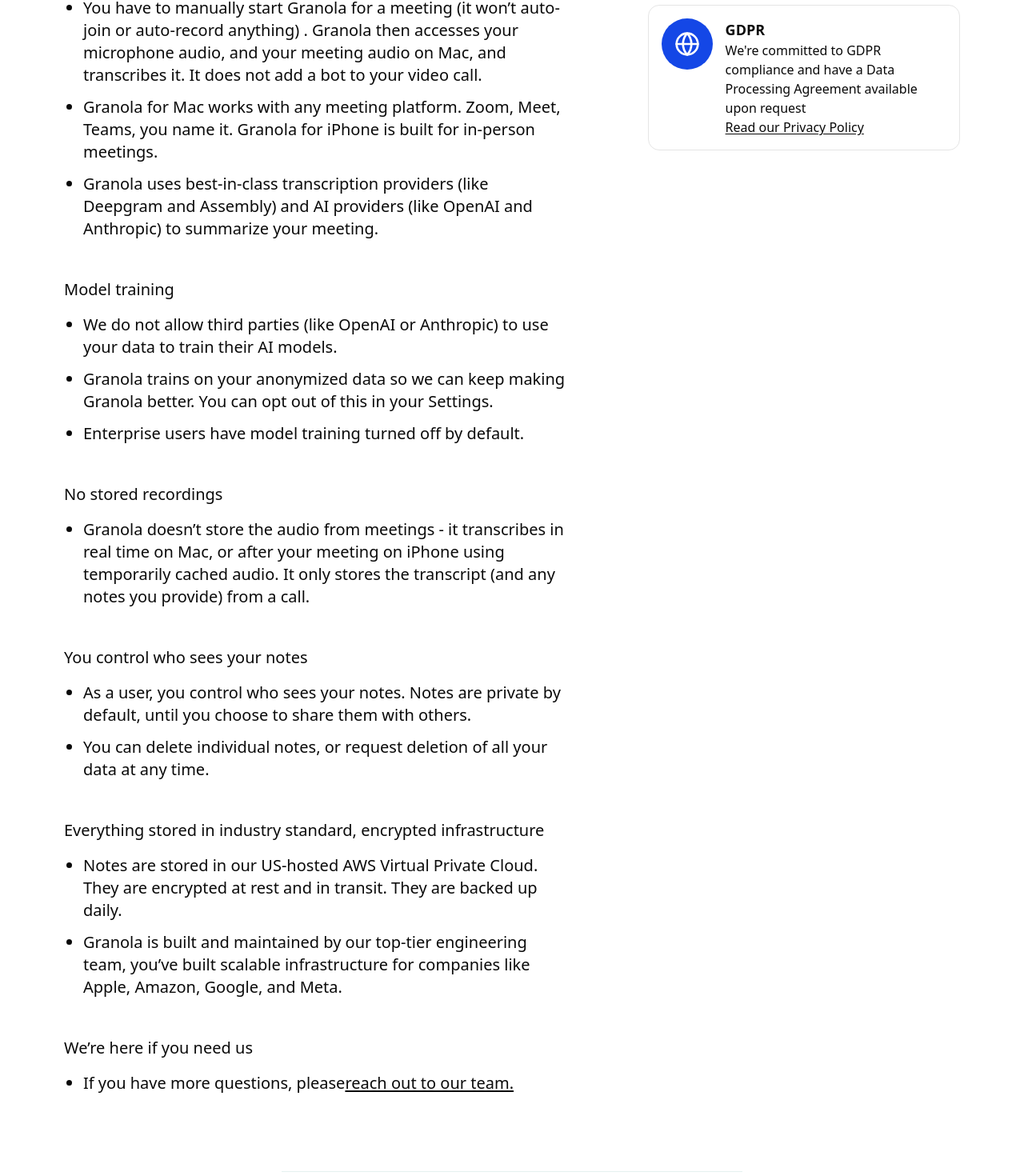
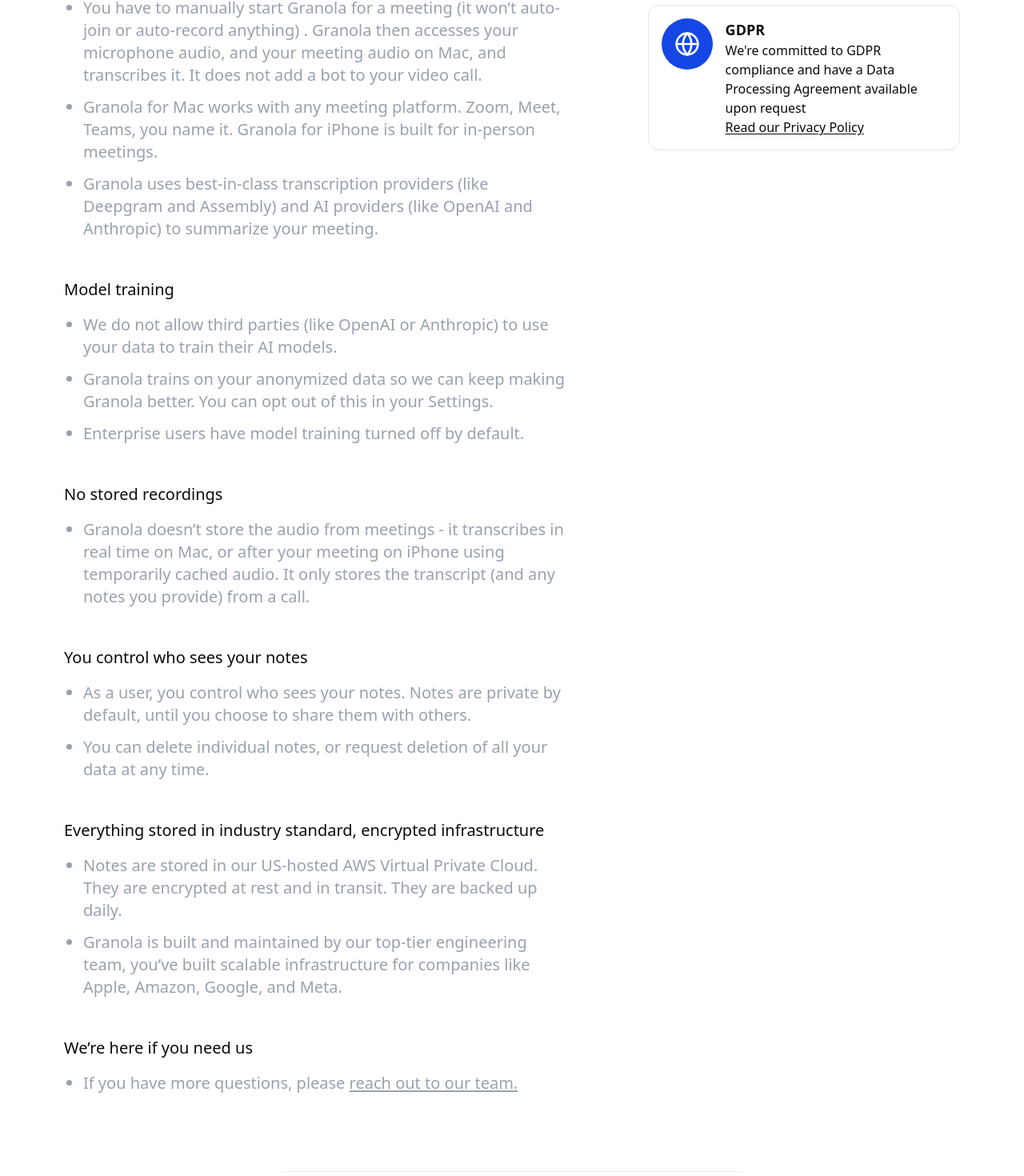
Before and after one commit to Raheel1258/granolaai-website, a Next.js app: page /privacy in a window 1280 px wide. Shown: the part 684-2154 px from the top of the page at 80% size. Built offline with nearby package versions, Linux system fonts and the light colour scheme.

Commit message:
chore: update text in privacy and security page

```diff
--- a/src/components/SecurityBasics.tsx
+++ b/src/components/SecurityBasics.tsx
@@ -2,7 +2,7 @@
   return (
     <>
       <h2 className="text-colored">The basics</h2>
-      <ul className="list-disc pl-6 space-y-3">
+      <ul className="list-disc pl-6 space-y-3 text-gray-400">
         <li>
           Granola is an app for macOS and iPhone, a lot like Apple Notes or
           Notion. It requires Google Workspace login and integrates with your
@@ -26,7 +26,7 @@
       </ul>
 
       <h2 className="mt-8 text-colored">Model training</h2>
-      <ul className="list-disc pl-6 space-y-3">
+      <ul className="list-disc pl-6 space-y-3 text-gray-400">
         <li>
           We do not allow third parties (like OpenAI or Anthropic) to use your
           data to train their AI models.
@@ -39,7 +39,7 @@
       </ul>
 
       <h2 className="mt-8 text-colored">No stored recordings</h2>
-      <ul className="list-disc pl-6 space-y-3">
+      <ul className="list-disc pl-6 space-y-3 text-gray-400">
         <li>
           Granola doesn&rsquo;t store the audio from meetings - it transcribes
           in real time on Mac, or after your meeting on iPhone using temporarily
@@ -49,7 +49,7 @@
       </ul>
 
       <h2 className="mt-8 text-colored">You control who sees your notes</h2>
-      <ul className="list-disc pl-6 space-y-3">
+      <ul className="list-disc pl-6 space-y-3 text-gray-400">
         <li>
           As a user, you control who sees your notes. Notes are private by
           default, until you choose to share them with others.
@@ -63,7 +63,7 @@
       <h2 className="mt-8 text-colored">
         Everything stored in industry standard, encrypted infrastructure
       </h2>
-      <ul className="list-disc pl-6 space-y-3">
+      <ul className="list-disc pl-6 space-y-3 text-gray-400">
         <li>
           Notes are stored in our US-hosted AWS Virtual Private Cloud. They are
           encrypted at rest and in transit. They are backed up daily.
@@ -76,9 +76,9 @@
       </ul>
 
       <h2 className="mt-8 text-colored">We&rsquo;re here if you need us</h2>
-      <ul className="list-disc pl-6 space-y-3">
+      <ul className="list-disc pl-6 space-y-3 text-gray-400">
         <li>
-          If you have more questions, please
+          If you have more questions, please {""}
           <a
             className="underline underline-offset-2 decoration-tertiary hover:decoration-accent-strong hover:text-accent-strong"
             href="/contact/sales"
```
